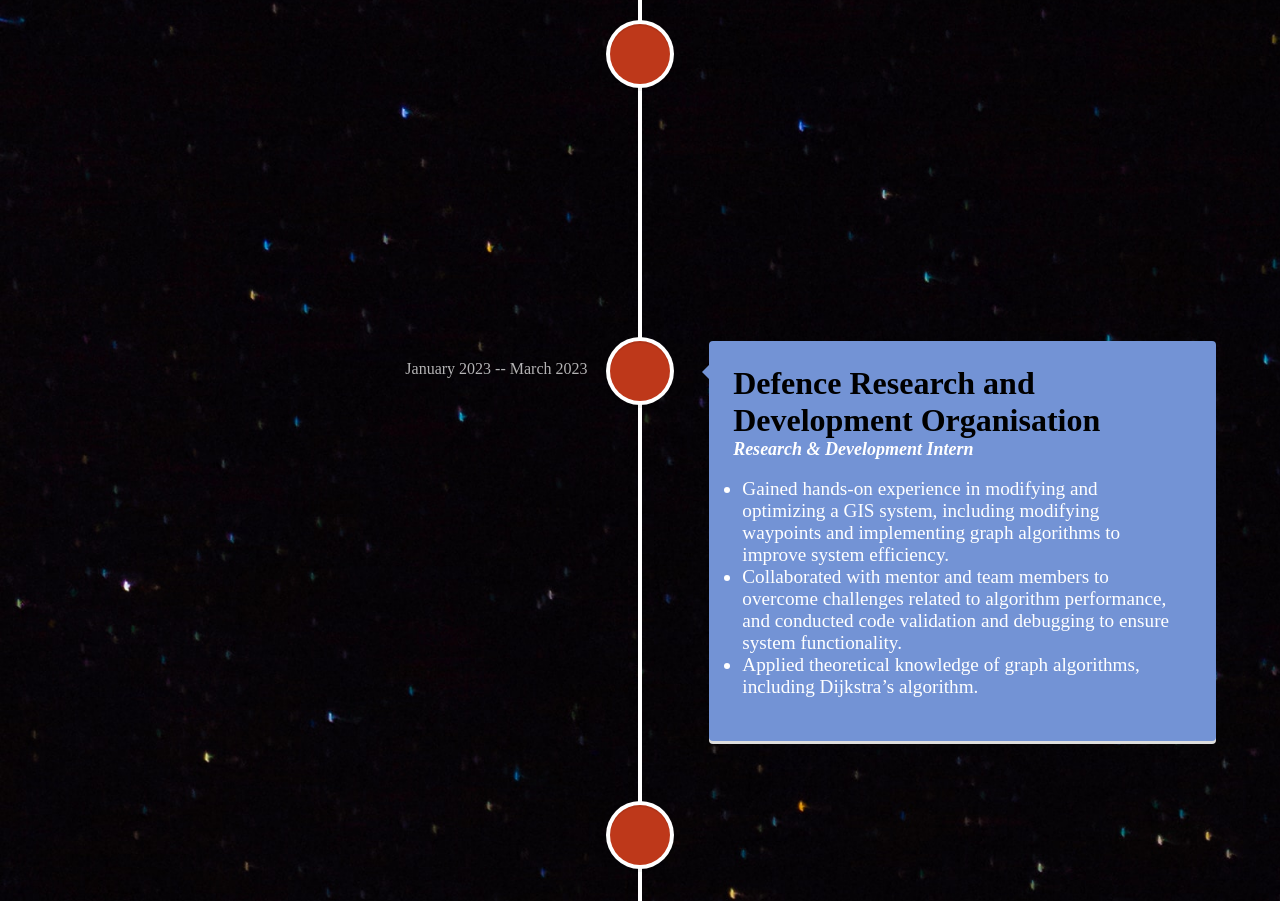
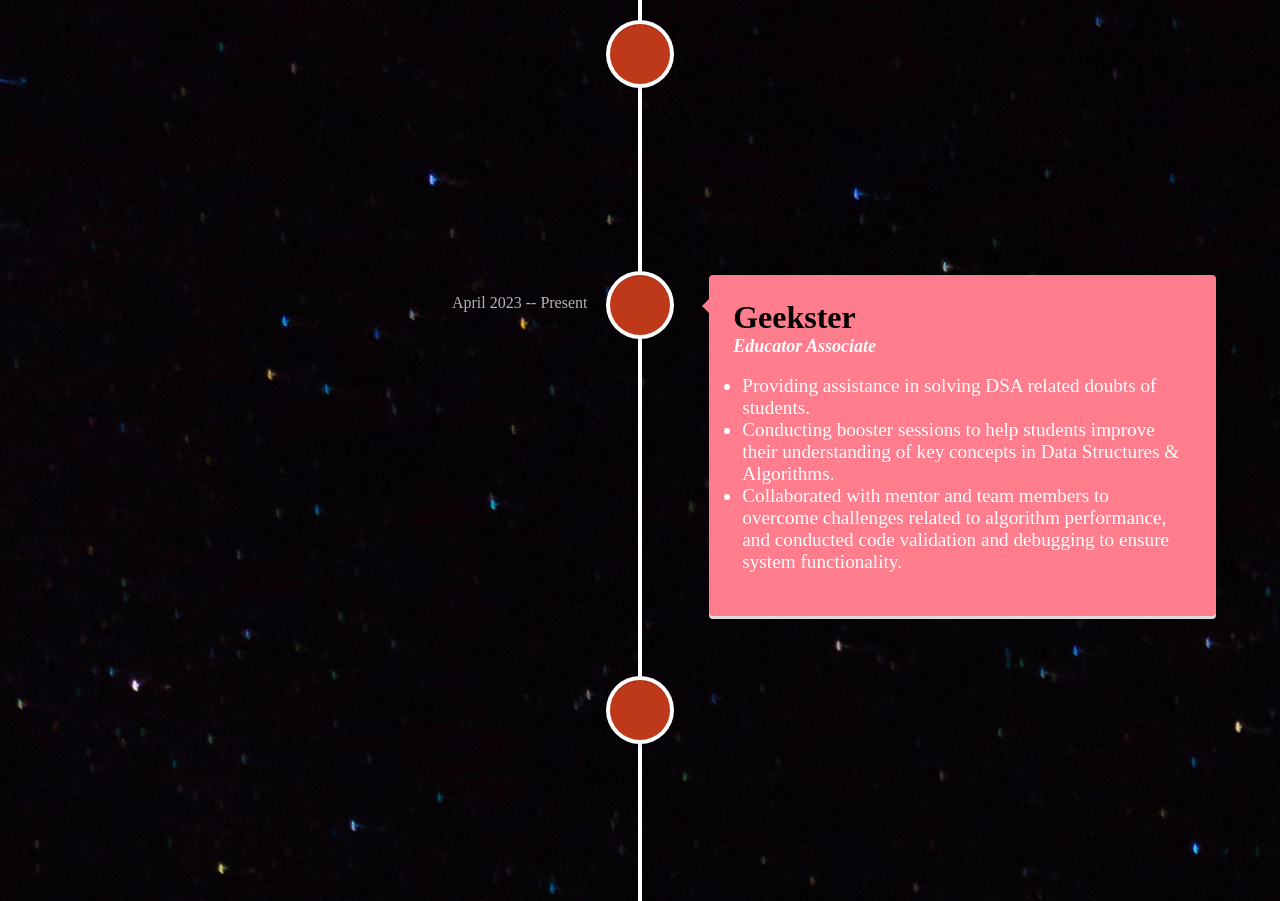
Before and after one commit to divyansh2212/Divyansh-Portfolio, a React (Create React App) app: page / in a window 1280 px wide. Shown: the part 860-1761 px from the top of the page. Built offline with nearby package versions, Linux system fonts and the light colour scheme.

Commit message:
updated experience section and bug fixes

```diff
--- a/src/Components/Achievements/data.js
+++ b/src/Components/Achievements/data.js
@@ -1,5 +1,5 @@
 export const data = [
-  "Highest contest rating of 1984 and solved 760+ problems at LeetCode.",
+  "Highest contest rating of 1984 and solved 950+ problems at LeetCode.",
   "Secured global rank of 465 in LeetCode’s Weekly Contest 335 among 21,834 participants.",
   "Highest rating of 1847 and rated 4* at CodeChef.",
   "Qualified for pre-final round of Flipkart Grid 4.0",
--- a/src/Components/Contact Form/ContactForm.js
+++ b/src/Components/Contact Form/ContactForm.js
@@ -1,7 +1,6 @@
 import React, { useState } from "react";
 import styles from "./ContactForm.module.css";
 import { HiOutlineMail } from "react-icons/hi";
-import { BsInstagram } from "react-icons/bs";
 import { AiFillGithub, AiFillLinkedin } from "react-icons/ai";
 
 const ContactForm = () => {
@@ -67,6 +66,7 @@
           <a
             className={styles.anchor}
             href="mailto:mittaldivyansh2212@gmail.com"
+            rel="noreferrer"
           >
             <HiOutlineMail />
             &nbsp;mittaldivyansh2212@gmail.com
@@ -75,6 +75,7 @@
             className={styles.anchor}
             href="https://github.com/divyansh2212"
             target="_blank"
+            rel="noreferrer"
           >
             <AiFillGithub />
             &nbsp;divyansh2212
@@ -83,6 +84,7 @@
             className={styles.anchor}
             href="https://www.linkedin.com/in/divyansh2212/"
             target="_blank"
+            rel="noreferrer"
           >
             <AiFillLinkedin />
             &nbsp;divyansh2212
--- a/src/Components/Experience/data.js
+++ b/src/Components/Experience/data.js
@@ -1,13 +1,23 @@
 export const data = [
+  {
+    company: "DataKnobs",
+    title: "Full Stack Developer",
+    tenure: "August 2023 -- Present",
+    responsibilities: [
+      "Joined the company as a Full Stack Developer intern, contributing to various frontend and backend projects.",
+    ],
+    color: "rgb(125, 166, 140)",
+  },
   {
     company: "Geekster",
     title: "Educator Associate",
     tenure: "April 2023 -- Present",
     responsibilities: [
-      "Provided assistance in solving DSA related doubts of students.",
-      "Conducted booster sessions to help students improve their understanding of key concepts in Data Structures & Algorithms.",
+      "Providing assistance in solving DSA related doubts of students.",
+      "Conducting booster sessions to help students improve their understanding of key concepts in Data Structures & Algorithms.",
+      "Collaborated with mentor and team members to overcome challenges related to algorithm performance, and conducted code validation and debugging to ensure system functionality.",
     ],
-    color: "rgb(125, 166, 140)",
+    color: "rgb(456, 125, 140)",
   },
 
   {
@@ -27,7 +37,7 @@
     title: "Technical Content Writer Intern",
     tenure: "December 2022 -- March 2023",
     responsibilities: [
-      "Wrote and edited technical articles on programming topics, resulting in an average of 24 articles per month.",
+      "Wrote and edited technical articles on programming topics, resulting in 74 articles during internship period.",
       "Researched and wrote on various topics such as data structures, algorithms, and programming languages like C++, C and JavaScript.",
       "Improved and added code snippets to existing articles to make them more informative and clearer.",
       "Improved writing skills through regular feedback and editing sessions.",
--- a/src/Components/Introduction/Introduction.js
+++ b/src/Components/Introduction/Introduction.js
@@ -8,6 +8,7 @@
       <img
         className={styles.img}
         src="https://typeless.io/static/media/coding.6d171da87a4854819b72.png"
+        alt=""
       ></img>
       <div className={styles.introduction}>
         <div className={styles.heading}>
--- a/src/Components/Navbar/Navbar.js
+++ b/src/Components/Navbar/Navbar.js
@@ -16,10 +16,15 @@
   return (
     <nav className={styles.navbar}>
       <div className={styles.imgcontainer}>
-        <a href="https://www.linkedin.com/in/divyansh2212/" target="_blank">
+        <a
+          href="https://www.linkedin.com/in/divyansh2212/"
+          target="_blank"
+          rel="noreferrer"
+        >
           <img
             src="https://avatars.githubusercontent.com/u/90034292?v=4"
             className={styles.img}
+            alt=""
           />
         </a>
       </div>
--- a/src/Components/Timeline/Timeline.js
+++ b/src/Components/Timeline/Timeline.js
@@ -5,7 +5,6 @@
 } from "react-vertical-timeline-component";
 import "react-vertical-timeline-component/style.min.css";
 import styles from "./Timeline.module.css";
-import { Icon } from "@iconify/react";
 
 const Timeline = ({ data }) => {
   return (
--- a/src/index.js
+++ b/src/index.js
@@ -2,7 +2,7 @@
 import ReactDOM from "react-dom/client";
 import "./index.css";
 import App from "./App";
-import { BrowserRouter, HashRouter } from "react-router-dom";
+import { BrowserRouter } from "react-router-dom";
 
 const root = ReactDOM.createRoot(document.getElementById("root"));
 root.render(
```
